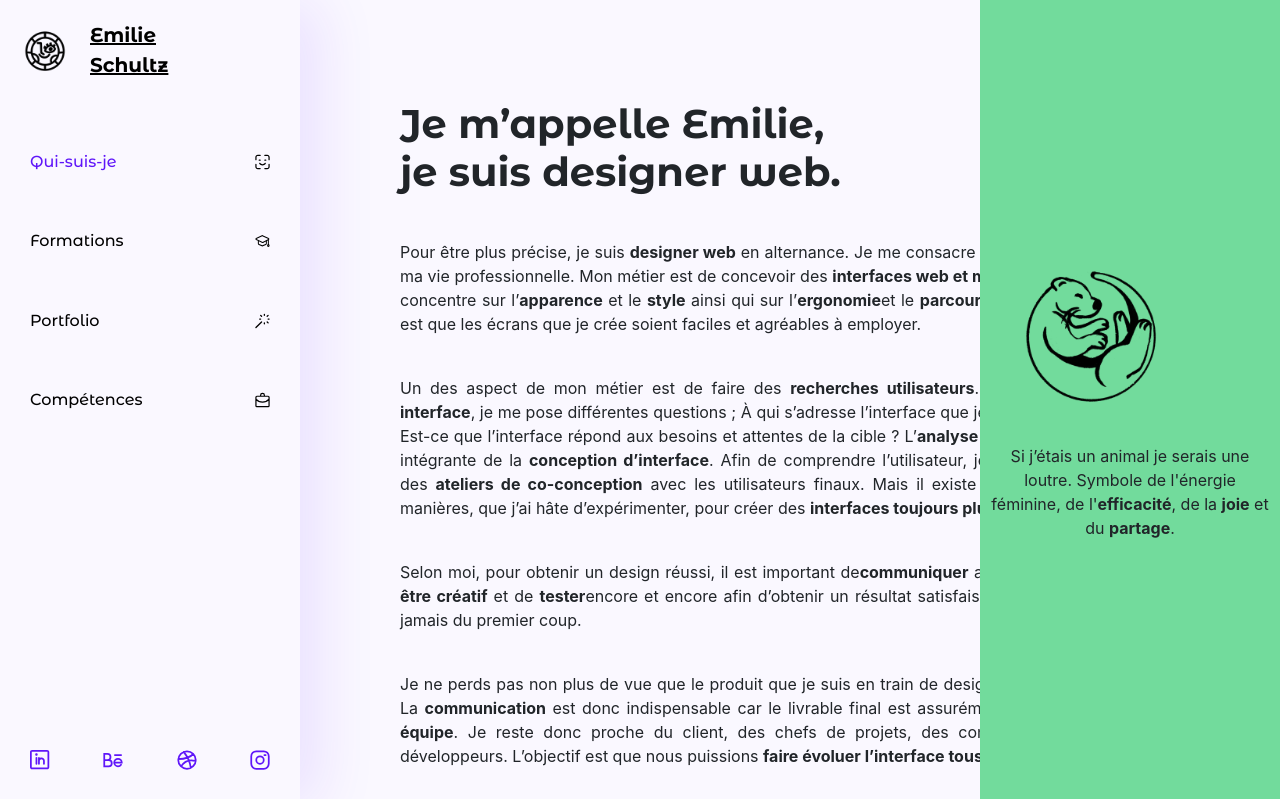
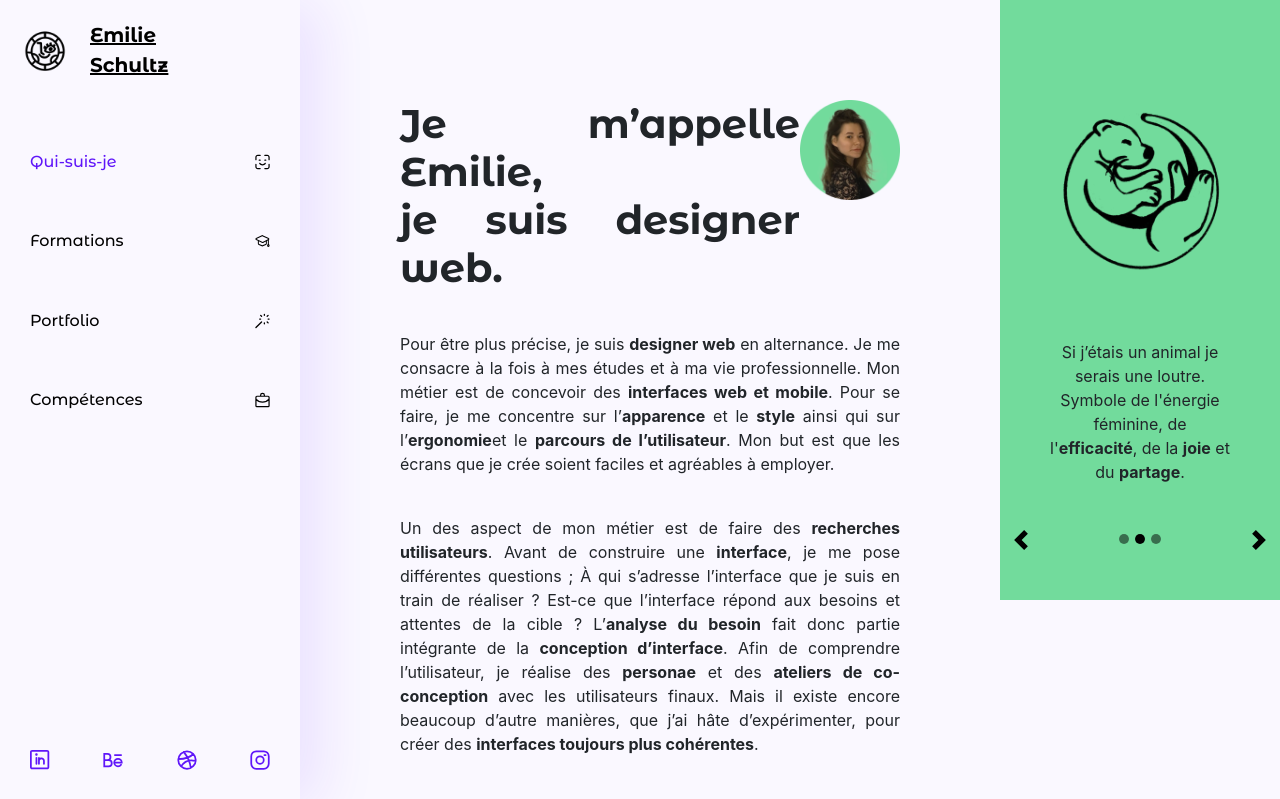
Before and after one commit to emilieschultz/emilieschultz.fr, a React (Create React App) app: page /qui-suis-je in a window 1280 px wide. Shown: the top 799 px of the page. Built offline with nearby package versions, Linux system fonts and the light colour scheme; a web font is replaced by a local one.

Commit message:
add slide

```diff
--- a/src/assets/css/_custom.scss
+++ b/src/assets/css/_custom.scss
@@ -22,3 +22,16 @@ html, body {
 #root, #root > div {
   height: 100%;
 }
+
+.carousel-control-prev, .carousel-control-next {
+  align-items: flex-end;
+  padding-bottom: 50px;
+}
+
+.carousel-indicators {
+  padding-bottom: 30px;
+}
+
+.carousel-indicators > li {
+  border-radius: 50%;
+}
--- a/src/assets/css/_variables.scss
+++ b/src/assets/css/_variables.scss
@@ -1080,18 +1080,19 @@ $breadcrumb-border-radius: $border-radius !default;
 
 // Carousel
 
-$carousel-control-color: $white !default;
+$carousel-control-color: $black !default;
 $carousel-control-width: 15% !default;
-$carousel-control-opacity: .5 !default;
+$carousel-control-opacity: 1 !default;
 $carousel-control-hover-opacity: .9 !default;
 $carousel-control-transition: opacity .15s ease !default;
 
-$carousel-indicator-width: 30px !default;
-$carousel-indicator-height: 3px !default;
+$carousel-indicator-width: 10px !default;
+$carousel-indicator-height: 10px !default;
 $carousel-indicator-hit-area-height: 10px !default;
 $carousel-indicator-spacer: 3px !default;
-$carousel-indicator-active-bg: $white !default;
+$carousel-indicator-active-bg: $black !default;
 $carousel-indicator-transition: opacity .6s ease !default;
+$carousel-indicators-border-radius: 6px;
 
 $carousel-caption-width: 70% !default;
 $carousel-caption-color: $white !default;
--- a/src/components/card/index.js
+++ b/src/components/card/index.js
@@ -11,6 +11,7 @@ function Card({
   titleColor = 'green',
   backgroundColor = 'white',
   rightContent,
+  linkTo = '',
 }) {
   return (
     <div
--- a/src/pages/about/index.js
+++ b/src/pages/about/index.js
@@ -1,7 +1,7 @@
 import React from 'react';
 import Content from '../../layout/content';
 import styles from './style.module.scss';
-
+import { Carousel } from 'react-bootstrap';
 import profilImg from './profil-pic.png';
 import otter from './otter.png';
 
@@ -81,12 +81,39 @@ export default function About() {
         </p>
       </div>
       <aside className={styles.asideRight}>
-        <img src={otter} alt="" className={styles.otter} />
-        <p className={styles.p}>
-          Si j’étais un animal je serais une loutre. Symbole de l'énergie
-          féminine, de l'<b>efficacité</b>, de la <b>joie</b> et du{' '}
-          <b>partage</b>.
-        </p>
+        <Carousel className={styles.carousel}>
+          <Carousel.Item>
+            <div className={styles.carouselItem}>
+              <img src={otter} alt="" className="d-block w-100" />
+              <p className={styles.p}>
+                Si j’étais un animal je serais une loutre. Symbole de l'énergie
+                féminine, de l'<b>efficacité</b>, de la <b>joie</b> et du{' '}
+                <b>partage</b>.
+              </p>
+            </div>
+          </Carousel.Item>
+
+          <Carousel.Item>
+            <div className={styles.carouselItem}>
+              <img src={otter} alt="" className="d-block w-100" />
+              <p className={styles.p}>
+                Si j’étais un animal je serais une loutre. Symbole de l'énergie
+                féminine, de l'<b>efficacité</b>, de la <b>joie</b> et du{' '}
+                <b>partage</b>.
+              </p>
+            </div>
+          </Carousel.Item>
+          <Carousel.Item>
+            <div className={styles.carouselItem}>
+              <img src={otter} alt="" className="d-block w-100" />
+              <p className={styles.p}>
+                Si j’étais un animal je serais une loutre. Symbole de l'énergie
+                féminine, de l'<b>efficacité</b>, de la <b>joie</b> et du{' '}
+                <b>partage</b>.
+              </p>
+            </div>
+          </Carousel.Item>
+        </Carousel>
       </aside>
     </Content>
   );
--- a/src/pages/about/style.module.scss
+++ b/src/pages/about/style.module.scss
@@ -2,17 +2,12 @@
 @import '~bootstrap/scss/mixins';
 
 $padding: 100px;
-$aside-right-width: 300px;
-
-Content {
-  display: flex;
-  justify-content: space-between;
-}
+$aside-right-width: 280px;
 
 .about {
-  padding: $padding;
+  padding: 100px;
   text-align: justify;
-  /*  padding-right: $padding + $aside-right-width;*/
+  padding-right: $padding + $aside-right-width;
 
   .title {
     justify-content: space-between;
@@ -27,25 +22,34 @@ Content {
   .profilImg {
     height: 100px;
     width: 100px;
-    image-orientation: flip;
   }
 }
 
 .asideRight {
   width: $aside-right-width;
-  background-color: $green; // TODO use var
   position: fixed;
+  top: 0;
   bottom: 0;
-  top: 0;
   right: 0;
-  padding: 10px;
-  text-align: center;
-  display: flex;
-  flex-direction: column;
-  justify-content: center;
 
-  .otter {
-    height: 200px;
-    width: 200px;
+  .carousel {
+    background-color: $green; // TODO use var
+  }
+
+  .carouselItem {
+    flex-direction: column;
+    height: 600px;
+    display: flex;
+    align-items: center;
+    justify-content: center;
+    text-align: center;
+
+    img {
+      padding: 20px;
+    }
+    p {
+      padding: 0 50px;
+      padding-bottom: 40px;
+    }
   }
 }
```
